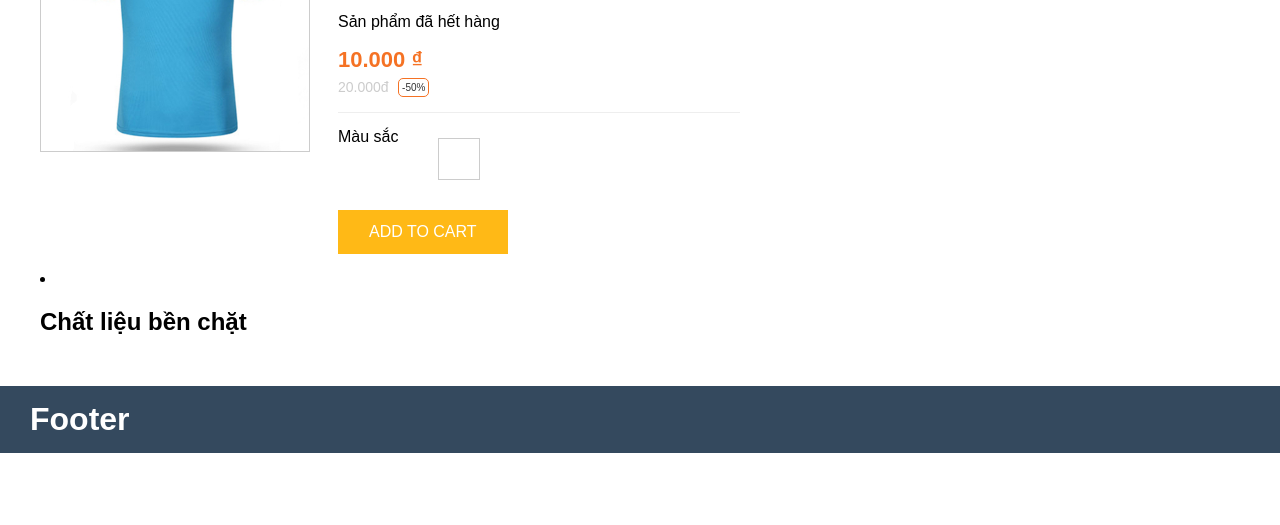
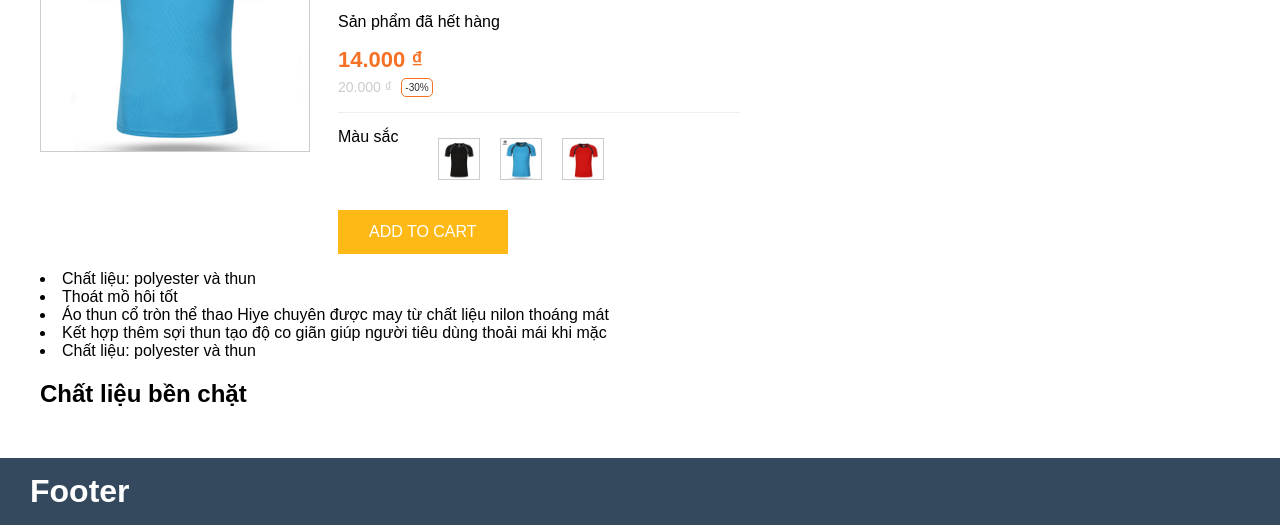
Before and after one commit to chanthinh/VueJS-Chuong01-Gio-Hang, a plain HTML site: page index.html in a window 1280 px wide. Shown: the part 353-878 px from the top of the page. Before the commit the page ends 806 px from the top, so only its background shows below. Drawn offline with nearby package versions, Linux system fonts and the light colour scheme.

Commit message:
Xu ly Data va Price

```diff
--- a/index.html
+++ b/index.html
@@ -37,20 +37,18 @@
                     <p class="quantity">Sản phẩm đã hết hàng</p>
 
                     <div class="wrapper-price">
-                        <div class="final-price">{{formatPrice()}}</div>
-                        <div class="origin-price">20.000đ</div>
-                        <div class="sale-price">-50%</div>
+                        <div class="final-price">{{formatFinalPrice}}</div>
+                        <div class="origin-price">{{formatOriginalPrice}}</div>
+                        <div class="sale-price">-{{sale * 100}}%</div>
                     </div>
                     <div class="wrapper-color">
                         <div class="text">Màu sắc</div>
                         <div class="list-color">
                             <p class="color-text"></p>
                             <ul>
-                                <li>
-                                    <img>
-                                </li>
-                                <!-- <li><img src="./images/blue.jpg" alt="color"></li> -->
-                                <!-- <li><img src="./images/red.jpg" alt="color"></li> -->
+                                <li><img src="./images/black.jpg" alt="color"></li>
+                                <li><img src="./images/blue.jpg" alt="color"></li>
+                                <li><img src="./images/red.jpg" alt="color"></li>
                             </ul>
                         </div>
                     </div>
@@ -60,11 +58,11 @@
             </div>
             <div class="description">
                 <ul class="extra-info">
-                    <li></li>
-                    <!-- <li>Thoát mồ hôi tốt</li>
+                    <li>Chất liệu: polyester và thun</li>
+                    <li>Thoát mồ hôi tốt</li>
                     <li>Áo thun cổ tròn thể thao Hiye chuyên được may từ chất liệu nilon thoáng mát</li>
                     <li>Kết hợp thêm sợi thun tạo độ co giãn giúp người tiêu dùng thoải mái khi mặc</li>
-                    <li>Chất liệu: polyester và thun</li> -->
+                    <li>Chất liệu: polyester và thun</li>
                 </ul>
                 <h2>Chất liệu bền chặt&nbsp;</h2>
                 <!-- v-html -->
--- a/main.js
+++ b/main.js
@@ -4,11 +4,37 @@ var vueInstance = new Vue({
         title: 'Áo thun nam thể thao hàng VNXK vải dày mịn - Vải Đốm',
         url: 'https://shopee.vn/%C3%81o-Thun-Xanh-D%C6%B0%C6%A1ng-gi%C3%A1-R%E1%BA%BB-D%C3%A0nh-Cho-c%E1%BA%A3-nh%C3%A0-%C4%90i-Ch%C6%A1i-i.118127317.2758818810',
         target: '_blank',
-        price: 10000,
+        price: 20000,
+        sale: 0.3,
+        selectedProduct: 0,
+        listProductDetail: [
+            {
+                image: './images/blue.jpg',
+                quantity: 8,
+                textColor: 'Màu Xanh'
+            },
+            {
+                image: './images/black.jpg',
+                quantity: 2,
+                textColor: 'Màu Đen'
+            },
+            {
+                image: './images/red.jpg',
+                quantity: 0,
+                textColor: 'Màu Đỏ'
+            }
+        ]
     },
     methods: {
-        formatPrice() {
-            const number = this.price
+
+    },
+    computed: {
+        formatOriginalPrice() {
+            var number = this.price
+            return new Intl.NumberFormat('de-DE', { style: 'currency', currency: 'VND' }).format(number)
+        },
+        formatFinalPrice() {
+            var number = this.price - this.price * this.sale
             return new Intl.NumberFormat('de-DE', { style: 'currency', currency: 'VND' }).format(number)
         }
     }
```
